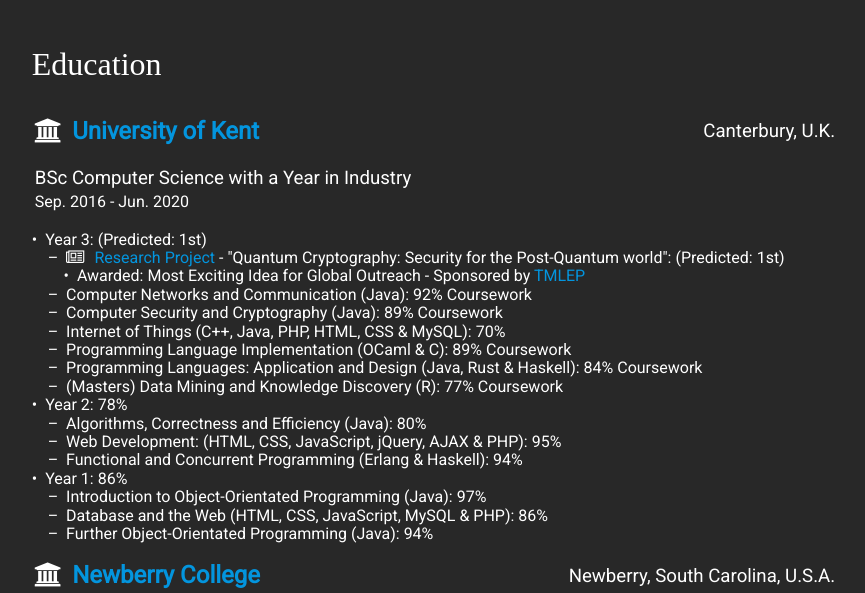
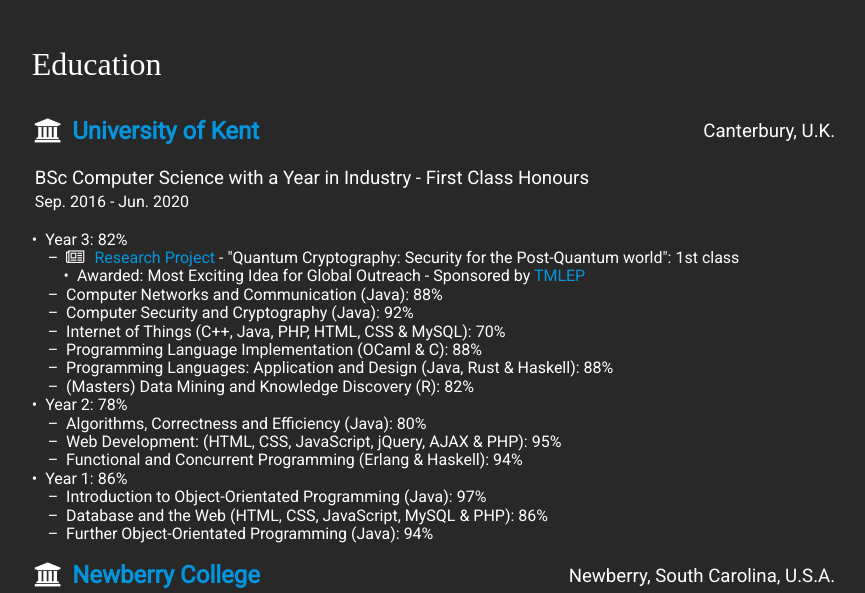
Before and after one commit to d-w-arnold/deltawhiskeyalpha.com, a PHP site: page /education.php in a window 1280 px wide. Shown: the part 181-774 px from the top of the page, without its empty margins (205-1070 px from the left). Run offline with PHP 8.4, Linux system fonts and the light colour scheme; some libraries are stand-ins or nearby versions.

Commit message:
Results day, added results and updated CV

```diff
--- a/education.php
+++ b/education.php
@@ -22,7 +22,7 @@ include "./topHTMLnoIndex.php";
 
         <table class="marginBottom2">
             <tr>
-                <td class="jobTitle">BSc Computer Science with a Year in Industry</td>
+                <td class="jobTitle">BSc Computer Science with a Year in Industry - First Class Honours</td>
             </tr>
             <tr>
                 <td class="jobDates">Sep. 2016 - Jun. 2020</td>
@@ -32,29 +32,24 @@ include "./topHTMLnoIndex.php";
         <table>
             <tr>
                 <div class="uniCourseDetails">
-                    <p>•&nbsp;&nbsp;Year 3: (Predicted: 1st)</p>
+                    <p>•&nbsp;&nbsp;Year 3: 82%</p>
                     <p>&nbsp;&nbsp;&nbsp;&nbsp;–&nbsp;&nbsp;<span class="iconPaper" aria-hidden="true"></span><a
                                 class="link-color"
                                 target="_blank"
                                 href="/research/Quantum_Cryptography-Security_for_the_Post-Quantum_world.pdf">Research
                             Project</a> - "Quantum Cryptography: Security for
-                        the Post-Quantum world": (Predicted: 1st)</p>
+                        the Post-Quantum world": 1st class</p>
                     <p>&nbsp;&nbsp;&nbsp;&nbsp;&nbsp;&nbsp;&nbsp;&nbsp;•&nbsp;&nbsp;Awarded: Most Exciting Idea for
                         Global Outreach - Sponsored by
                         <a class="link-color" target="_blank" href="https://www.tmlep.com/">TMLEP</a></p>
-                    <p>&nbsp;&nbsp;&nbsp;&nbsp;–&nbsp;&nbsp;Computer Networks and Communication (Java): 92%
-                        Coursework</p>
-                    <p>&nbsp;&nbsp;&nbsp;&nbsp;–&nbsp;&nbsp;Computer Security and Cryptography (Java): 89%
-                        Coursework</p>
+                    <p>&nbsp;&nbsp;&nbsp;&nbsp;–&nbsp;&nbsp;Computer Networks and Communication (Java): 88%</p>
+                    <p>&nbsp;&nbsp;&nbsp;&nbsp;–&nbsp;&nbsp;Computer Security and Cryptography (Java): 92%</p>
                     <p>&nbsp;&nbsp;&nbsp;&nbsp;–&nbsp;&nbsp;Internet of Things (C++, Java, PHP, HTML, CSS & MySQL):
                         70%</p>
-                    <p>&nbsp;&nbsp;&nbsp;&nbsp;–&nbsp;&nbsp;Programming Language Implementation (OCaml & C): 89%
-                        Coursework</p>
+                    <p>&nbsp;&nbsp;&nbsp;&nbsp;–&nbsp;&nbsp;Programming Language Implementation (OCaml & C): 88%</p>
                     <p>&nbsp;&nbsp;&nbsp;&nbsp;–&nbsp;&nbsp;Programming Languages: Application and Design (Java, Rust &
-                        Haskell): 84%
-                        Coursework</p>
-                    <p>&nbsp;&nbsp;&nbsp;&nbsp;–&nbsp;&nbsp;(Masters) Data Mining and Knowledge Discovery (R): 77%
-                        Coursework</p>
+                        Haskell): 88%</p>
+                    <p>&nbsp;&nbsp;&nbsp;&nbsp;–&nbsp;&nbsp;(Masters) Data Mining and Knowledge Discovery (R): 82%</p>
                 </div>
                 <div class="uniCourseDetails">
                     <p>•&nbsp;&nbsp;Year 2: 78%</p>
--- a/index.php
+++ b/index.php
@@ -11,7 +11,7 @@ include './topHTML.php';
     <p class="title">Welcome!</p>
 
     <div class="writing roboto">
-        <p>Hello there, I’m a computer science graduate (graduating June 2020 - predicted: 1st) from the <a
+        <p>Hello there, I’m a computer science graduate with a first class honours degree from the <a
                     class="link-color" target="_blank" href="https://www.kent.ac.uk/">University of Kent</a>. I’m eager
             to learn new skills and take on a role where I can contribute to solving real-world challenges. I am highly
             motivated, organised, reliable and work well both independently and as part of a team.</p>
```
Also changed, not shown: computing.php (+10 -14 lines), 1 other file.
